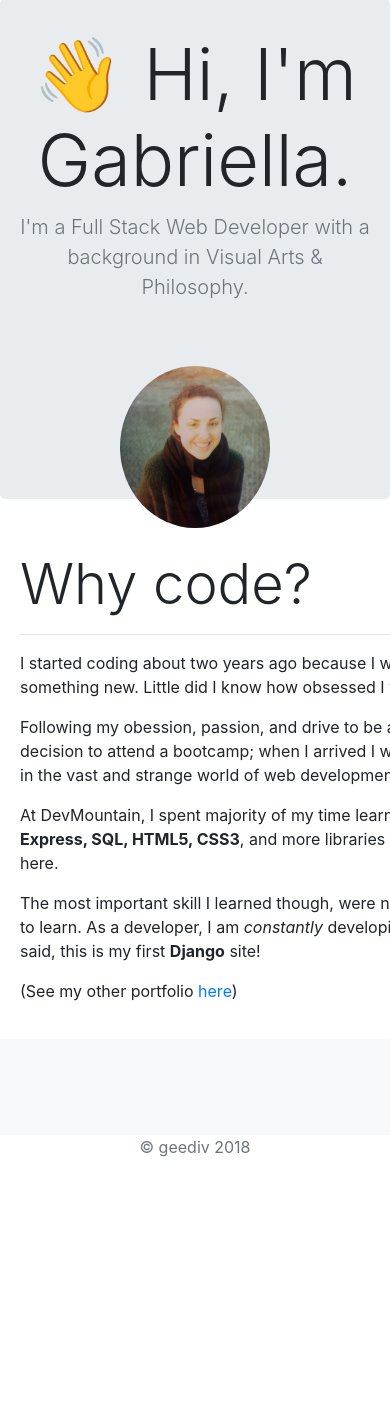
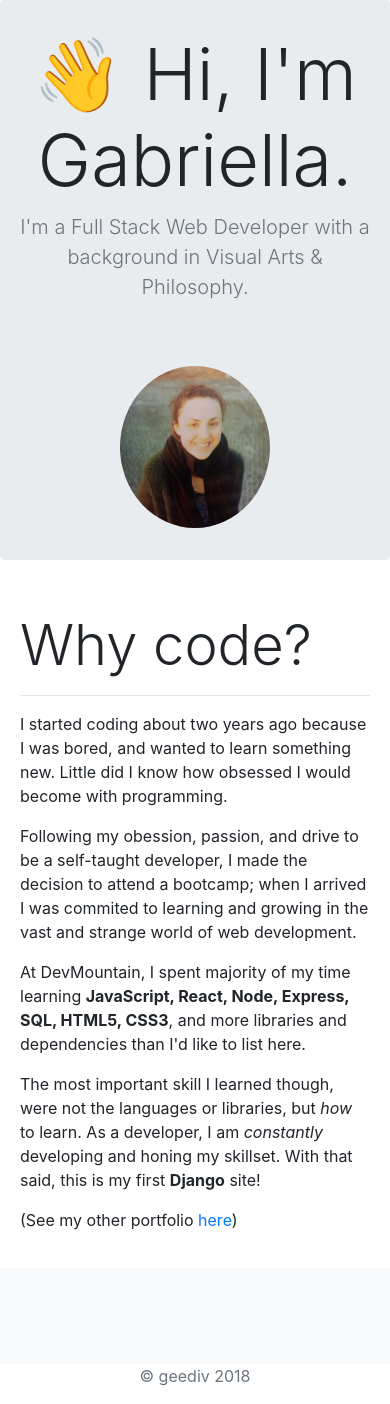
Before and after one commit to celias/django-built-portfolio, a Django app: page / in a window 390 px wide; the page is wider, and only the part inside the window is pictured. Shown: the part 57-1461 px from the top of that part. Before the commit the page ends 1214 px from the top of that part, so only its background shows below. Run offline with Django 3.2, Linux system fonts and the light colour scheme; data that the repository does not hold is empty; some libraries are stand-ins or nearby versions.

Commit message:
responsive

```diff
--- a/jobs/templates/jobs/home.html
+++ b/jobs/templates/jobs/home.html
@@ -45,7 +45,7 @@
 
 
 
-  <section class="jumbotron text-center" style="height: 500px;">
+  <section class="container-fluid jumbotron text-center">
     <h1 class="display-3"> 👋 Hi, I'm Gabriella.</h1>
     <p class="lead text-muted">I'm a Full Stack Web Developer with a background in Visual Arts &
       Philosophy.</p>
@@ -53,7 +53,7 @@
     <br />
     <img width=150 src="{% static 'beacon.jpg' %}" class="rounded-circle img-fluid">
   </section>
-  <div class="container" style="padding: 20px; width: 700px;">
+  <div class="container fluid" style="padding: 20px;">
     <h1 class="display-4">Why code?</h1>
     <hr />
     <p>I started
```
